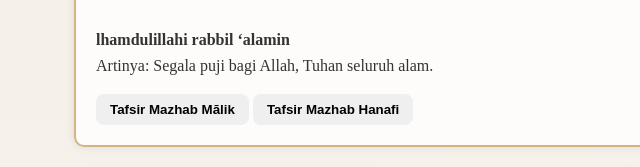
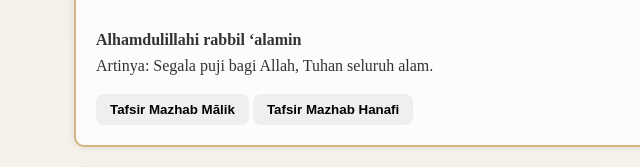
Before and after one commit to syahrulivandi-oss/Agama, a plain HTML site: page index.html in a window 1280 px wide. Shown: the part 807-974 px from the top of the page, 0-640 px from the left. Drawn offline with Linux system fonts and the light colour scheme.

Commit message:
Update index.html

```diff
--- a/index.html
+++ b/index.html
@@ -156,7 +156,7 @@
   <section id="ayat2">
     <h2>Ayat 2</h2>
     <p dir="rtl" lang="ar"> اَلۡحَمۡدُ لِلّٰهِ رَبِّ الۡعٰلَمِيۡنَۙ
-    <p><b>lhamdulillahi rabbil ‘alamin</b><br>
+    <p><b>Alhamdulillahi rabbil ‘alamin</b><br>
     Artinya: Segala puji bagi Allah, Tuhan seluruh alam.</p>
 
     <button onclick="toggle('malik2')">Tafsir Mazhab Mālik</button>
```
